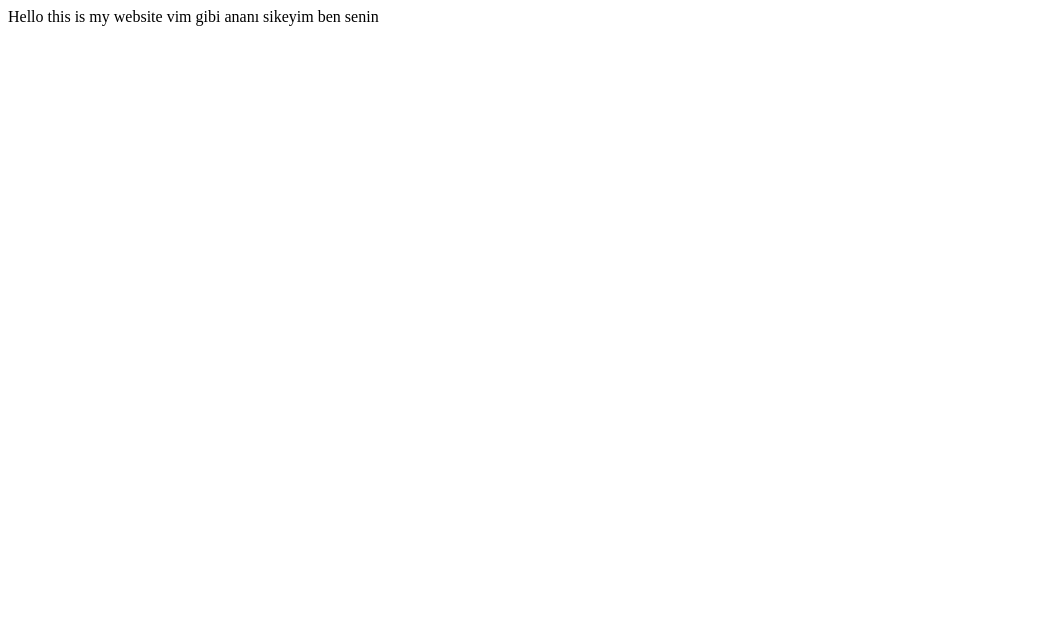
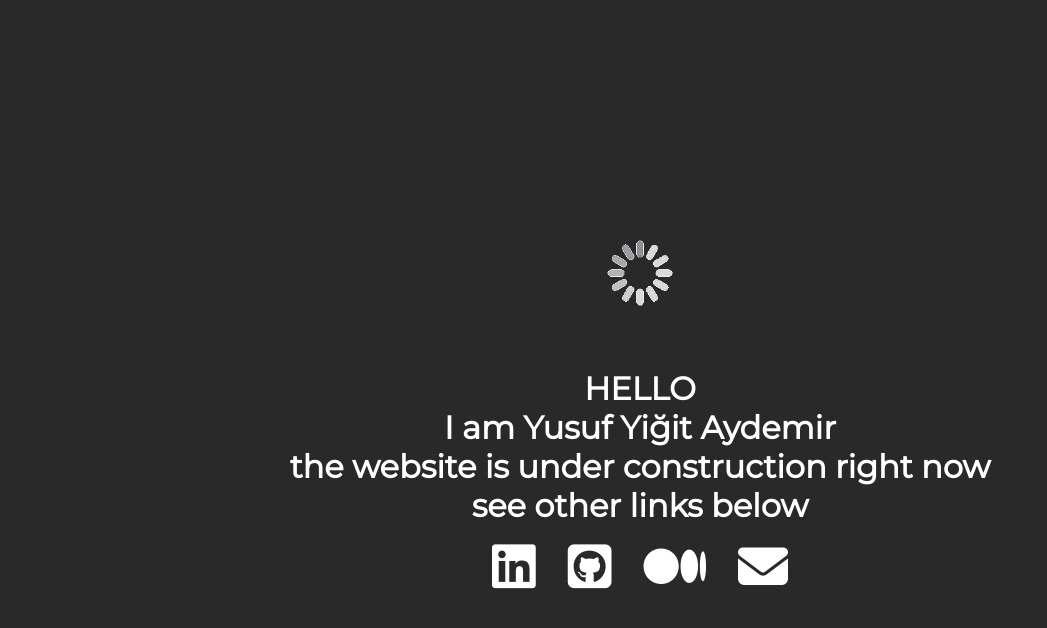
Before and after one commit to yigitaydemir/portfolio-placeholder, a plain HTML site: page index.html in a window 1280 px wide. Shown: the whole page, without its empty margins (0-1047 px from the left). Drawn offline with Linux system fonts and the light colour scheme.

```diff
--- a/index.html
+++ b/index.html
@@ -1,12 +1,29 @@
 <html lang="en">
-<head>
-    <meta charset="UTF-8">
-    <meta http-equiv="X-UA-Compatible" content="IE=edge">
-    <meta name="viewport" content="width=device-width, initial-scale=1.0">
+  <head>
+    <meta charset="UTF-8" />
+    <meta http-equiv="X-UA-Compatible" content="IE=edge" />
+    <meta name="viewport" content="width=device-width, initial-scale=1.0" />
+    <link rel="stylesheet" href="style.css">
+    <script src="https://kit.fontawesome.com/5e4da676e8.js" crossorigin="anonymous"></script>
+    <link rel="preconnect" href="https://fonts.googleapis.com">
+    <link rel="preconnect" href="https://fonts.gstatic.com" crossorigin>
+    <link href="https://fonts.googleapis.com/css2?family=Montserrat&display=swap" rel="stylesheet">
     <title>Document</title>
-</head>
-<body>
-    Hello this is my website
-    vim gibi ananı sikeyim ben senin
-</body>
+  </head>
+  <body>
+      <div class="main">
+
+          <div class="gif"></div>
+
+          <h1>HELLO <br> I am Yusuf Yiğit Aydemir <br> the website is under construction right now <br> see other links below</h1>
+
+          <ul>
+            <li><a href="linkedin.com/in/yusufyaydemir/" target="_blank"><i class="fa fa-linkedin-square" aria-hidden="true"></i></a></li>
+            <li><a href="github.com/yigitaydemir" target="_blank"><i class="fa fa-github-square" aria-hidden="true"></i></a></li>
+            <li><a href="medium.com/@yusufyaydemir" target="_blank"><i class="fa fa-medium" aria-hidden="true"></i></a></li>
+            <li><a href="mailto:yusufyigitaydemir@gmail.com" target="_blank"><i class="fa-solid fa-envelope"></i></a></li>
+          </ul>
+
+      </div>
+  </body>
 </html>
--- /dev/null
+++ b/style.css
@@ -0,0 +1,61 @@
+* {
+    margin: 0;
+    padding: 0;
+    box-sizing: border-box;
+}
+
+.main {
+    height: 100vh;
+    width: 100vw;
+    display: flex;
+    flex-direction: column;
+    justify-content: center;
+    align-items: center;
+    background-color: #292929;
+}
+
+.container {
+    position: absolute;
+    height: 100px;
+    width: 100px;
+    top: 30%;
+    left: 40%;
+    border: 2px solid black;
+}
+
+.gif {
+    width: 10rem;
+    height: 10rem;
+    background-image: url("./loading.gif");
+    background-repeat: no-repeat;
+    background-position: center;
+    background-size: contain;
+}
+
+h1 {
+    color: white;
+    text-align: center;
+    max-width: 95%;
+    margin-top: 1rem;
+    font-family: 'Montserrat', sans-serif;
+}
+
+ul {
+    display: flex;
+    list-style-type: none;
+}
+
+ul li {
+    margin: 0.5rem;
+    padding: 0.5rem;
+}
+
+a {
+    text-decoration: none;
+    color: white;
+    font-size: 50px;
+}
+
+a:hover {
+    color: black;
+}
```
Also changed, not shown: loading.gif (added).
